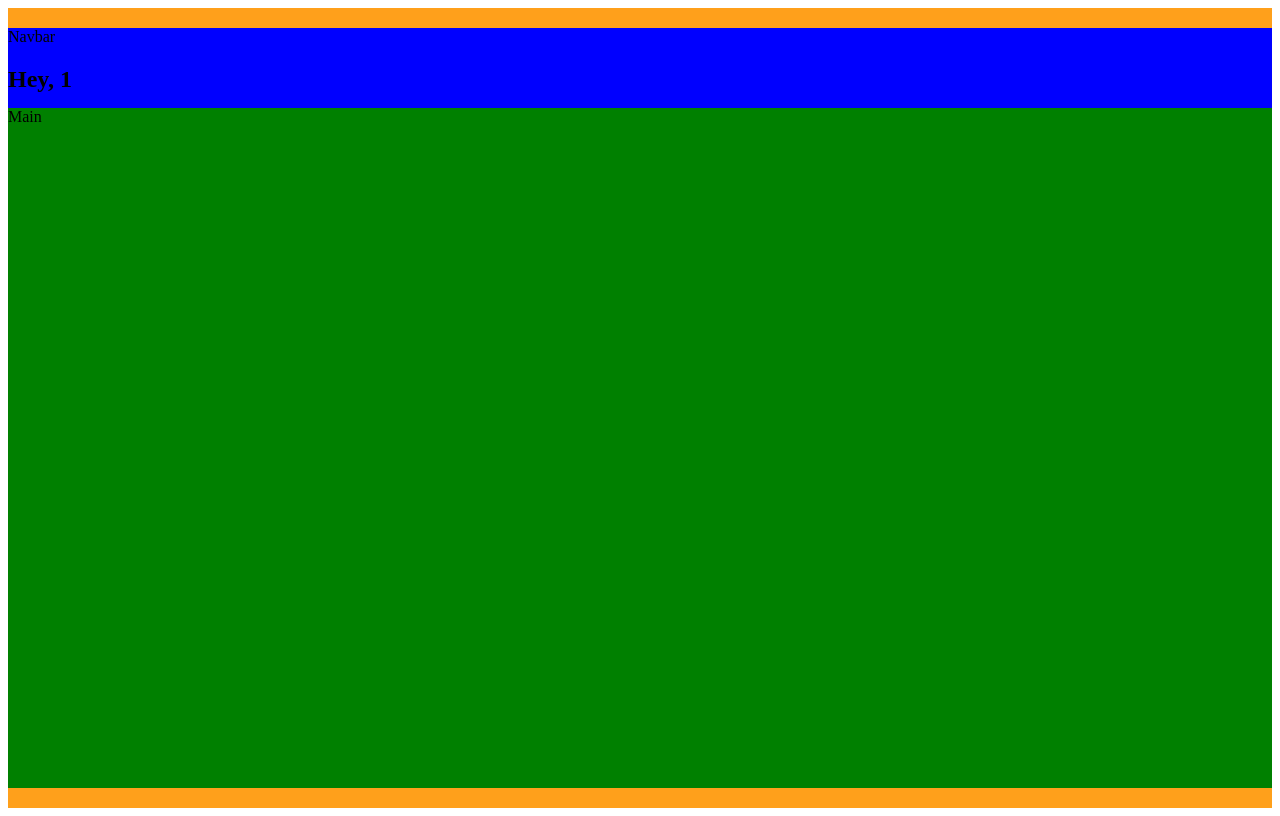
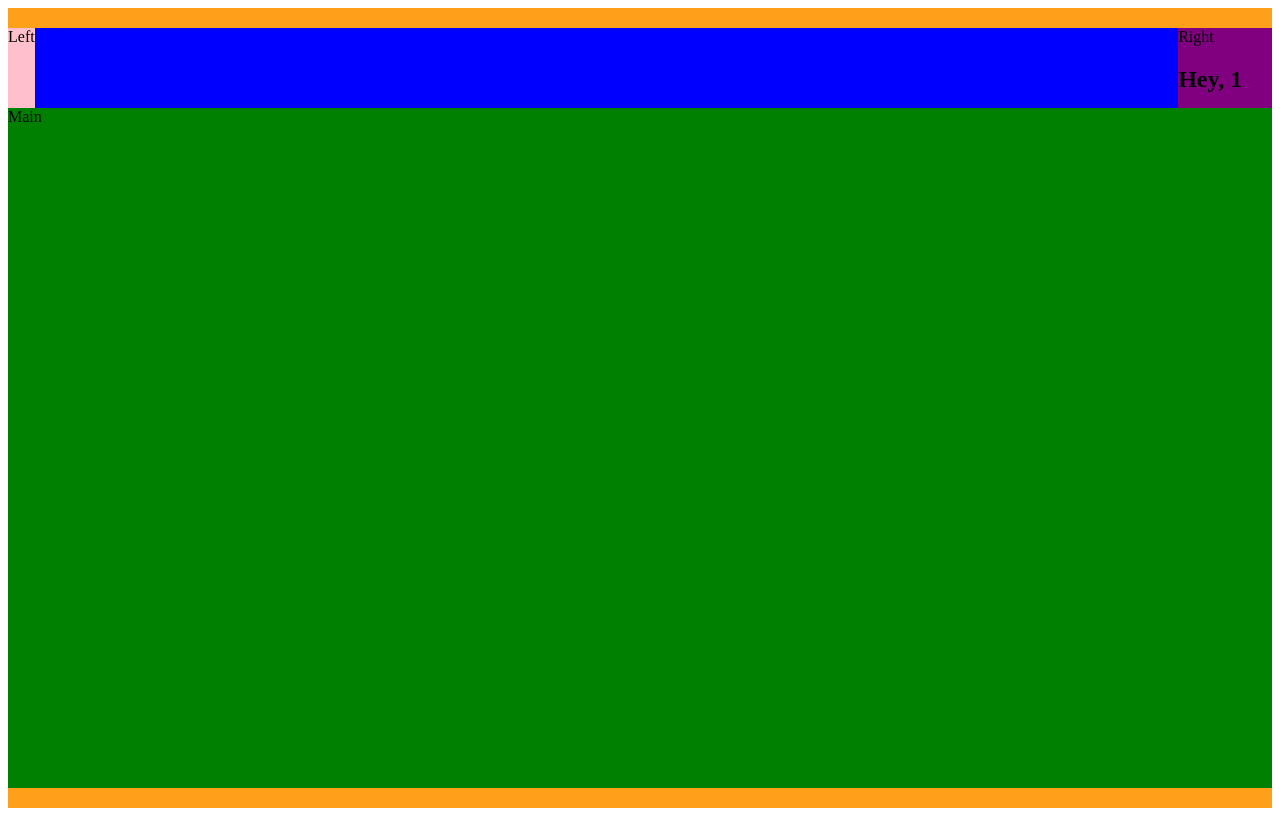
Before and after one commit to ImadeusF/crazee-burger, a React (Vite) app: page /order/1 in a window 1280 px wide. Built offline with nearby package versions, Linux system fonts and the light colour scheme.

Commit message:
🚧 F04: ORDER > layout > add leftside and rightside

```diff
--- a/src/components/pages/order/Navbar.jsx
+++ b/src/components/pages/order/Navbar.jsx
@@ -4,11 +4,14 @@ import styled from "styled-components";
 export default function Navbar({ username }) {
   return (
     <NavbarStyled>
-      Navbar
+      <div className="leftside">Left</div>
+      <div className="rightside">
+        Right
         <h1>Hey, {username}</h1>
         <Link to="/">
           <button>Déconnexion</button>
         </Link>
+      </div>
     </NavbarStyled>
   );
 }
@@ -16,4 +19,14 @@ export default function Navbar({ username }) {
 const NavbarStyled = styled.nav`
   background: blue;
   height: 10vh;
+  display: flex;
+  justify-content: space-between;
+
+  .leftside {
+    background: pink;
+  }
+
+  .rightside {
+    background: purple;
+  }
 `;
```
Lines whose indentation alone changed are shown as unchanged.
